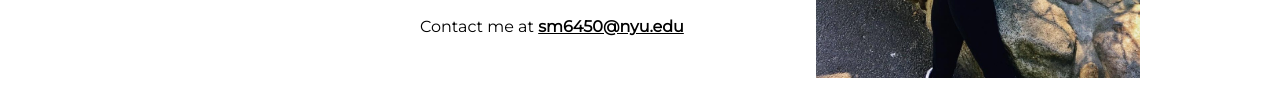
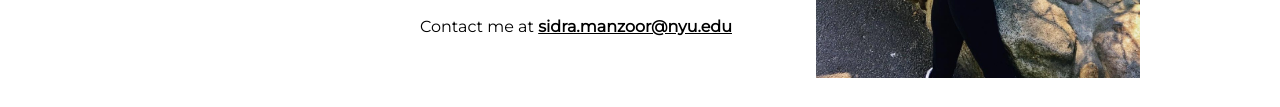
Before and after one commit to sidramnz/SidraManzoor, a plain HTML site: page aboutme.html in a window 1280 px wide. Shown: the part 437-544 px from the top of the page. Drawn offline with Linux system fonts and the light colour scheme.

Commit message:
Update aboutme.html

```diff
--- a/aboutme.html
+++ b/aboutme.html
@@ -81,7 +81,7 @@
             <p>I recently completed my B.S. in Interactive Media and Business from New York University Shanghai where I learned to tell stories and design experiences that produce delight. </p>
 
 
-            <p>Contact me at <b><u>sm6450@nyu.edu</u></b></p>
+            <p>Contact me at <b><u>sidra.manzoor@nyu.edu</u></b></p>
           </div>
 
 
```
